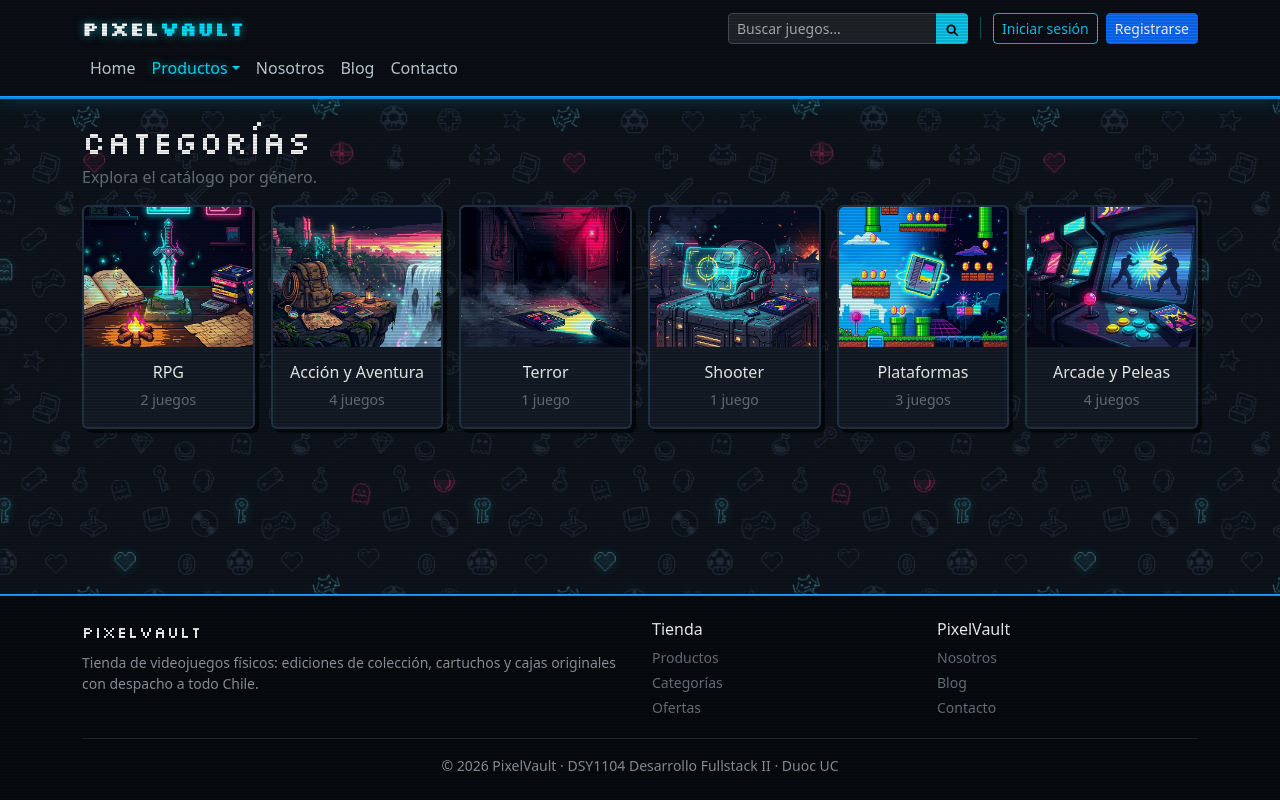
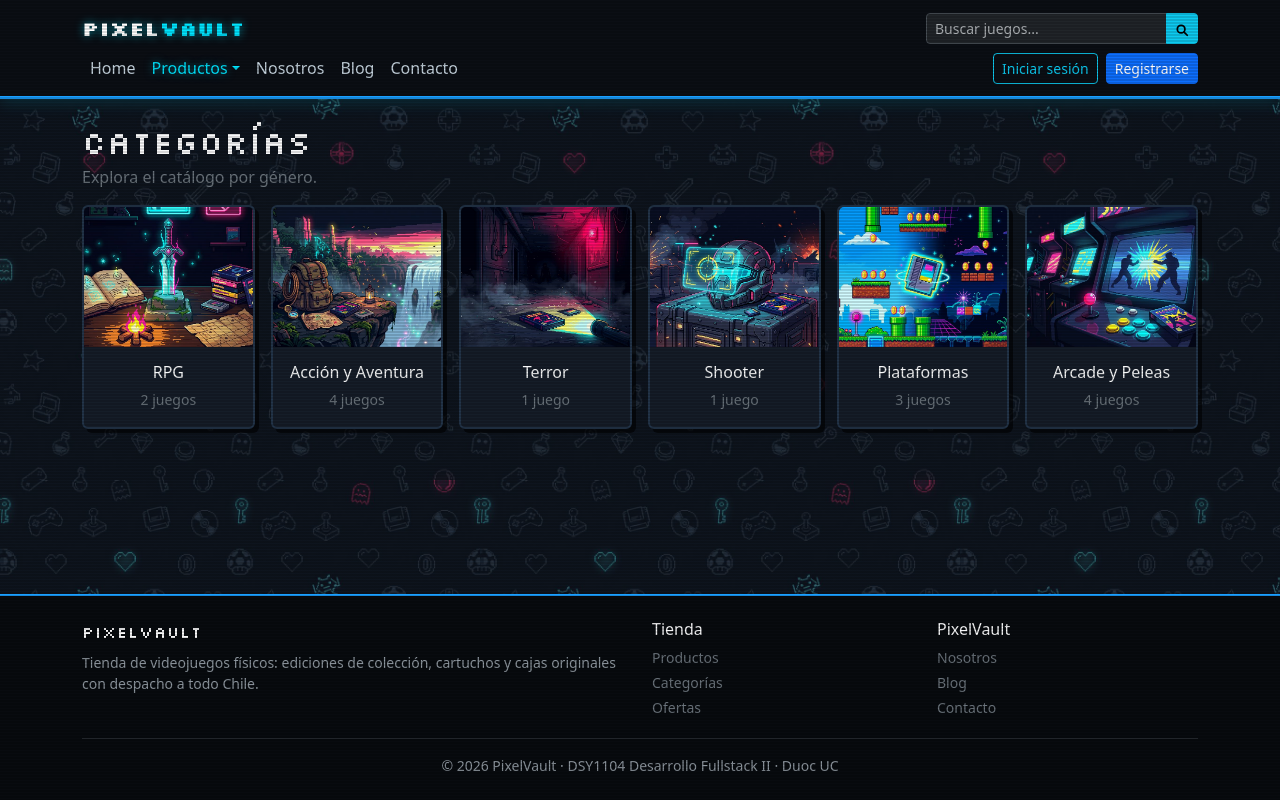
Before and after one commit to tecnofoxsolutions-crypto/pixelvault-react, a React (Vite) app: page /categorias in a window 1280 px wide. Built offline with nearby package versions, Linux system fonts and the light colour scheme.

Commit message:
style(CF-03): header en dos filas simétricas: buscador arriba a la derecha y botones de cuenta junto a las secciones
Co-Authored-By: Claude Opus 5.5 <noreply@anthropic.com>

```diff
--- a/src/components/layout/Navbar.jsx
+++ b/src/components/layout/Navbar.jsx
@@ -1,6 +1,6 @@
 // Barra superior de todas las páginas de la tienda. Creada por Maximiliano (TEC-03).
-// Escritorio (≥ 992 px): fila 1 = logo, buscador, carrito y sesión; fila 2 = enlaces.
-// Móvil (< 992 px): logo + botón hamburguesa; al abrirlo se ven enlaces, buscador, carrito y sesión.
+// Escritorio (≥ 992 px): fila 1 = logo y buscador; fila 2 = secciones y botones de cuenta (carrito, usuario, Salir).
+// Móvil (< 992 px): logo + botón hamburguesa; al abrirlo se ven secciones, buscador y botones de cuenta.
 // CF-02: "Productos" es un desplegable con Ofertas y Categorías. CF-03: el carrito solo aparece si tiene productos.
 import { useState } from 'react'
 import { Link, NavLink, useNavigate } from 'react-router-dom'
@@ -18,9 +18,9 @@ const enlacesDespues = [
 ]
 
 // Buscador + botón Carrito + botones de sesión. Se usa dos veces: en escritorio y dentro del menú móvil.
-// Todo va en altura "sm" y alineado al centro para que se vea como un solo bloque:
-// [buscador] | [carrito] [👤 nombre ⏻]   o, sin sesión,   [buscador] | [Iniciar sesión] [Registrarse]
-function AccionesNavbar({ alNavegar }) {
+// Botones de la cuenta, en la fila de las secciones (a la derecha, en simetría con ellas):
+// [🛒 carrito] [👤 nombre] [Salir]   o, sin sesión,   [Iniciar sesión] [Registrarse]
+function BotonesCuenta({ alNavegar }) {
   const { usuario, logout, esStaff } = useAuth()
   const { total, cantidadItems } = useCart()
   const navigate = useNavigate()
@@ -32,9 +32,6 @@ function AccionesNavbar({ alNavegar }) {
   }
 
   return (
-    <div className="acciones-navbar">
-      <BuscadorProductos onBuscar={alNavegar} />
-      <span className="separador-navbar d-none d-lg-block" aria-hidden="true" />
     <div className="d-flex flex-wrap gap-2 align-items-center text-nowrap">
       {cantidadItems > 0 && (
         <Link className="btn btn-success btn-sm d-inline-flex align-items-center gap-1" to="/carrito" onClick={alNavegar}>
@@ -43,27 +40,25 @@ function AccionesNavbar({ alNavegar }) {
         </Link>
       )}
       {usuario ? (
-          // Nombre y cerrar sesión unidos en un solo grupo de botones
-          <div className="btn-group btn-group-sm" role="group" aria-label="Tu cuenta">
+        <>
           <Link
-              className="btn btn-outline-light chip-usuario"
+            className="btn btn-outline-light btn-sm chip-usuario"
             to={esStaff ? '/admin/perfil' : '/mis-compras'}
             onClick={alNavegar}
             title={esStaff ? 'Mi perfil' : 'Mis compras'}
           >
             👤 {usuario.nombre}
           </Link>
-            <button type="button" className="btn btn-outline-danger" onClick={cerrarSesion} title="Cerrar sesión">
+          <button type="button" className="btn btn-outline-danger btn-sm" onClick={cerrarSesion}>
             Salir
           </button>
-          </div>
+        </>
       ) : (
         <>
           <Link className="btn btn-outline-info btn-sm" to="/login" onClick={alNavegar}>Iniciar sesión</Link>
           <Link className="btn btn-primary btn-sm" to="/registro" onClick={alNavegar}>Registrarse</Link>
         </>
       )}
-      </div>
     </div>
   )
 }
@@ -87,6 +82,10 @@ export default function Navbar() {
     ))
   }
 
+  // Escritorio (≥ 992 px), dos filas simétricas:
+  //   fila 1: logo PixelVault ........................ buscador
+  //   fila 2: secciones ............ carrito, cuenta y Salir
+  // Móvil: logo + hamburguesa; al abrirla, secciones, buscador y botones de cuenta en columna.
   return (
     <nav className="navbar navbar-expand-lg navbar-dark navbar-steam sticky-top">
       <div className="container flex-wrap">
@@ -94,9 +93,9 @@ export default function Navbar() {
           Pixel<span>Vault</span>
         </Link>
 
-        {/* Fila 1 en escritorio */}
-        <div className="d-none d-lg-flex ms-auto">
-          <AccionesNavbar alNavegar={cerrarMenu} />
+        {/* Fila 1 en escritorio: buscador a la derecha */}
+        <div className="d-none d-lg-block ms-auto">
+          <BuscadorProductos onBuscar={cerrarMenu} />
         </div>
 
         <button
@@ -127,8 +126,16 @@ export default function Navbar() {
               </li>
             )}
           </ul>
-          <div className="d-lg-none pb-2">
-            <AccionesNavbar alNavegar={cerrarMenu} />
+
+          {/* Escritorio: botones de cuenta a la derecha de las secciones */}
+          <div className="d-none d-lg-block">
+            <BotonesCuenta alNavegar={cerrarMenu} />
+          </div>
+
+          {/* Móvil: buscador a lo ancho y botones de cuenta debajo */}
+          <div className="d-lg-none d-flex flex-column gap-2 pb-2">
+            <BuscadorProductos onBuscar={cerrarMenu} />
+            <BotonesCuenta alNavegar={cerrarMenu} />
           </div>
         </div>
       </div>
--- a/src/styles/estilos.css
+++ b/src/styles/estilos.css
@@ -491,26 +491,14 @@ body::before {
 
 
 
-/* TEC-03: zona derecha del header. En móvil todo va en columna y el buscador ocupa el ancho;
-   desde 992 px va en una fila: buscador | separador | carrito y cuenta, todo a la misma altura */
-.acciones-navbar {
-  display: flex;
-  flex-direction: column;
-  gap: 0.5rem;
-}
-.separador-navbar {
-  width: 1px;
-  height: 22px;
-  background: rgba(0, 229, 255, 0.35);
-}
+/* TEC-03: header. Fila 1: logo y buscador; fila 2: secciones y botones de cuenta (ver Navbar.jsx) */
 .chip-usuario {
   max-width: 11rem;
   overflow: hidden;
   text-overflow: ellipsis;
 }
 @media (min-width: 992px) {
-  .acciones-navbar { flex-direction: row; align-items: center; gap: 0.75rem; }
-  .buscador-navbar { width: 15rem; }
+  .buscador-navbar { width: 17rem; }
 }
 
 /* HU-33: imagen del detalle sin ocupar toda la pantalla en móvil */
```
Lines whose indentation alone changed are shown as unchanged.
